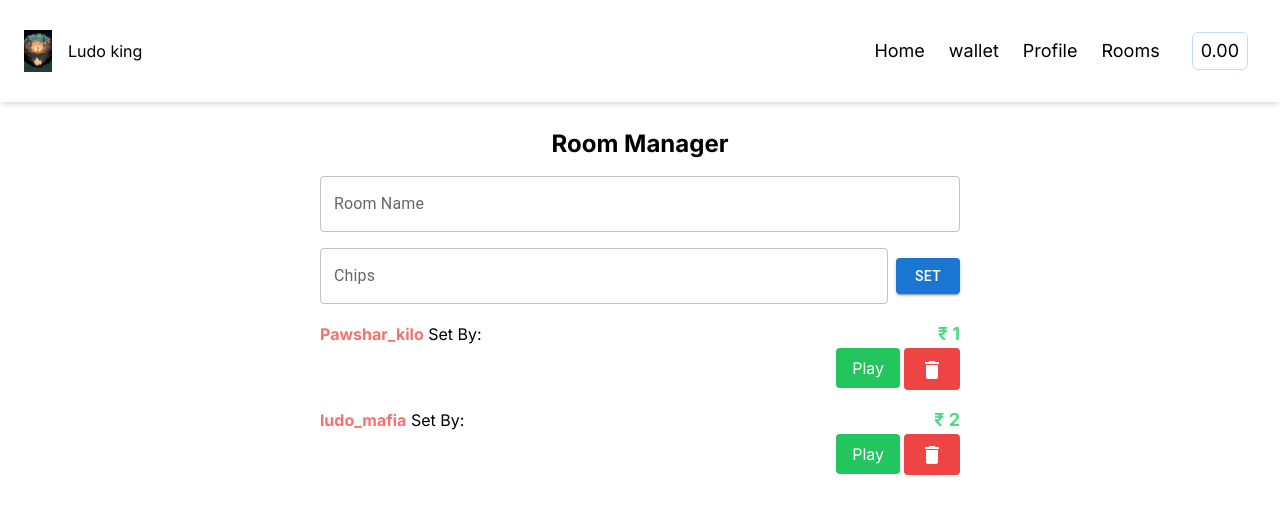
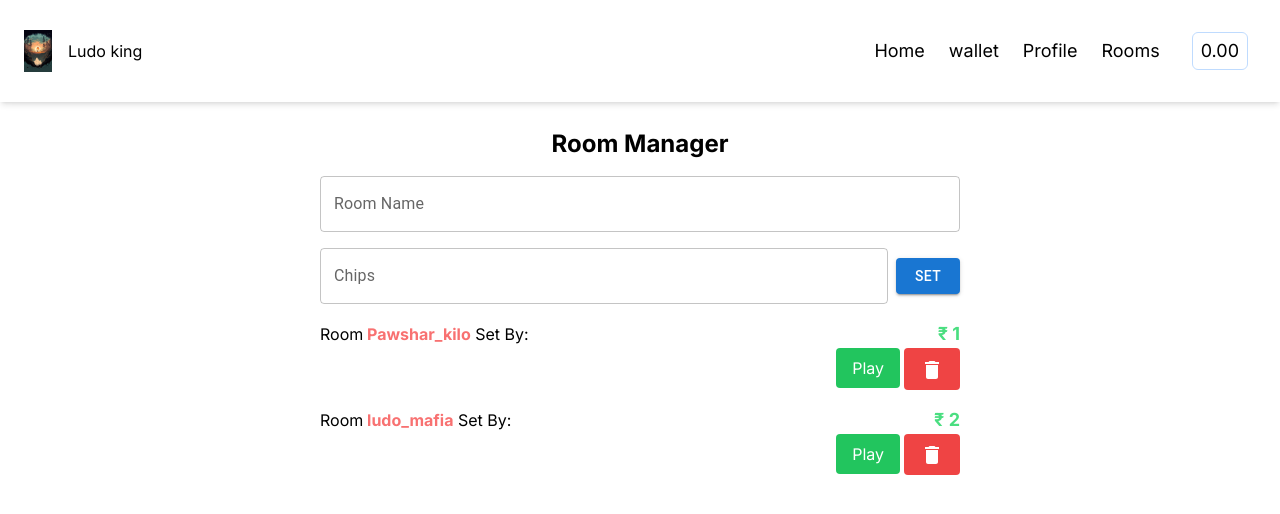
Before and after one commit to OMH-G/ludokings, a Next.js app: page /rooms in a window 1280 px wide. Shown: the top 514 px of the page. Built offline with nearby package versions, Linux system fonts and the light colour scheme; no server answers.

Commit message:
fixed ui changes

```diff
--- a/app/(root)/profile/[id]/page.jsx
+++ b/app/(root)/profile/[id]/page.jsx
@@ -23,9 +23,16 @@
                 className="rounded-full "
               />
               <h1 className="text-2xl my-4">Hello {user.firstName}</h1>
-              <div className="text-xl p-4 flex flex-col justify-start items-start">
-                <h1>email: {user?.primaryEmailAddress?.emailAddress}</h1>
-              </div>
+              {user?.primaryEmailAddress?.emailAddress && (
+                <div className="text-xl p-4 flex flex-col justify-start items-start">
+                  <h1>Email: {user?.primaryEmailAddress?.emailAddress}</h1>
+                </div>
+              )}
+              {user?.primaryPhoneNumber?.phoneNumber && (
+                <div className="text-xl p-4 flex flex-col justify-start items-start">
+                  <h1>Phone: {user?.primaryPhoneNumber?.phoneNumber}</h1>
+                </div>
+              )}
               {/* <h1>Profile Page {params.id}</h1> */}
               {/* <button onClick={() => console.log(user)}>param</button> */}
               <br />
--- a/app/(root)/room/[selectroom]/page.jsx
+++ b/app/(root)/room/[selectroom]/page.jsx
@@ -8,7 +8,7 @@
 export default function Room({ params }) {
   const { userId } = useAuth();
   const { isLoaded, isSignedIn, user } = useUser();
-  // const router = useRouter();
+  const router = useRouter();
   const room = params.selectroom;
 
   //Temporary database which can be replace with main database with fetch or axios.
--- a/app/(root)/rooms/page.jsx
+++ b/app/(root)/rooms/page.jsx
@@ -8,7 +8,7 @@
 import { useAuth } from "@clerk/nextjs";
 
 export default function Rooms() {
-  const {userId}=useAuth();
+  const { userId } = useAuth();
   const [rooms, setRooms] = useState([
     { name: "Pawshar_kilo", value: "1" },
     { name: "ludo_mafia", value: "2" },
@@ -83,8 +83,9 @@
           <li key={index} className="mb-4">
             <span className="flex justify-between items-center">
               <p>
-                <span className="text-red-400 font-bold">{room.name}</span> Set
-                By: {userId}
+                Room
+                <span className="text-red-400 font-bold"> {room.name}</span> Set
+                By:
               </p>
               <p className="text-green-400 font-bold text-lg">
                 {" "}
```
Also changed, not shown: components/TopBar.tsx (+0 -21 lines).
